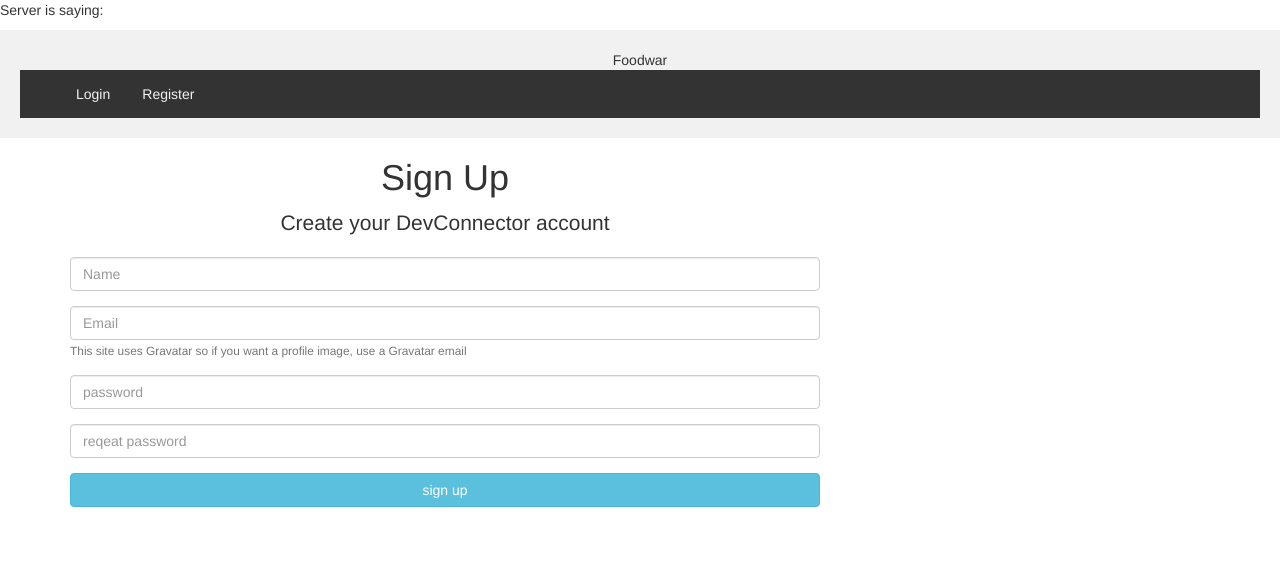
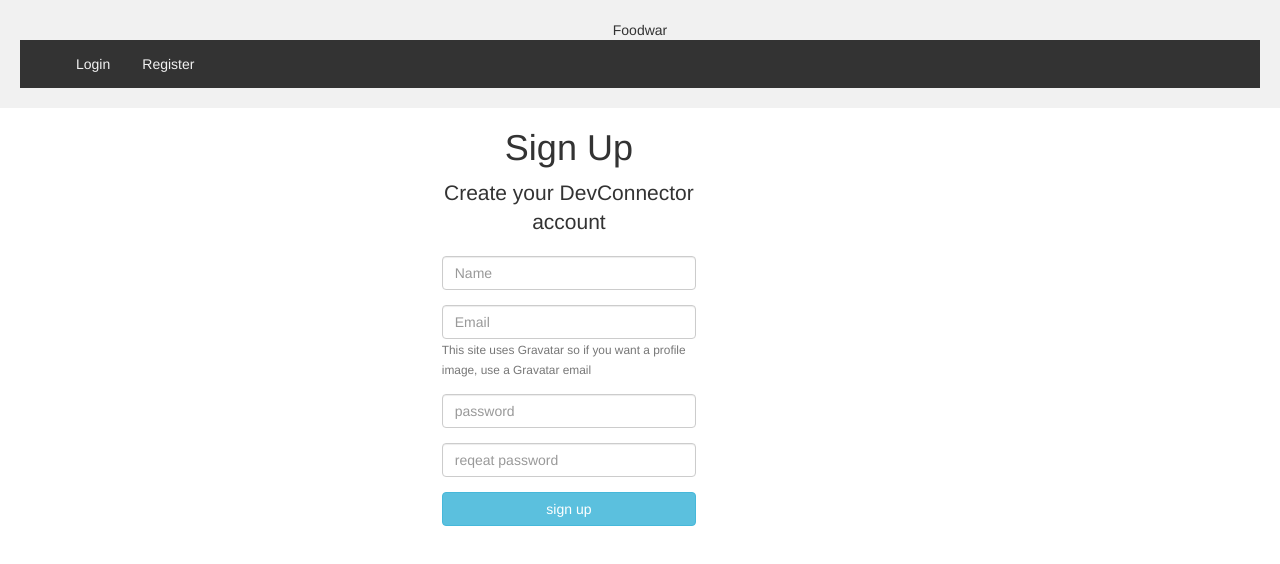
Before and after one commit to food-war/foodwar, a React (Create React App) app in the folder client/: page /register in a window 1280 px wide. Shown: the top 564 px of the page. Built offline with nearby package versions, Linux system fonts and the light colour scheme; no server answers.

Commit message:
update commit

```diff
--- a/client/src/App.js
+++ b/client/src/App.js
@@ -37,10 +37,10 @@ class App extends Component {
     return (
       <Provider store={store}>
         <div className='App'>
-          <header className='App-header'>
+          {/* <header className='App-header'>
             <p>Server is saying:</p>
             <p>{this.state.data}</p>
-          </header>
+          </header> */}
           <div>
             <Router/>
           </div>
--- a/client/src/actions/types.js
+++ b/client/src/actions/types.js
@@ -1,2 +1,2 @@
 /** 테스트 파일 */
-export const TEST_DISPATCH = 'TEST_DISPATCH';
+export const TEST_DISPATCH = 'TEST_DISPATCH!!!';
--- a/client/src/components/Register.js
+++ b/client/src/components/Register.js
@@ -7,6 +7,7 @@ import { REACT_APP_LOCAL_URL, REACT_APP_BACKEND_API_URL } from '../config/env';
 import { connect } from 'react-redux';
 import {registerUser} from '../actions/authActions';
 
+import './common.scss'
 class Register extends Component {
     constructor(){
         super();
--- /dev/null
+++ b/client/src/components/common.scss
@@ -0,0 +1,5 @@
+.container {
+    display: flex;
+    justify-content: center;
+    align-items: center;
+}
```
